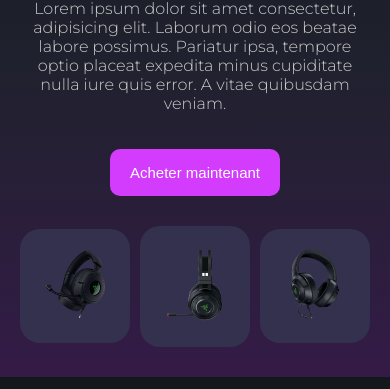
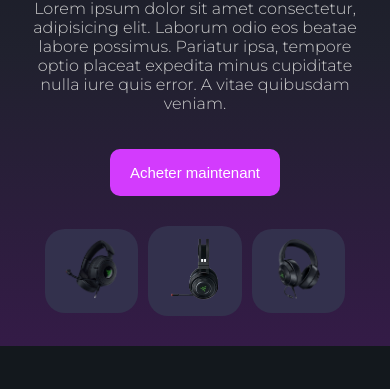
Before and after one commit to Ye4hL0w/TP1WEB, a plain HTML site: page index.html in a window 390 px wide. Shown: the part 243-632 px from the top of the page. Drawn offline with Linux system fonts and the light colour scheme.

Commit message:
Update index.css

```diff
--- a/index.css
+++ b/index.css
@@ -288,25 +288,27 @@ footer p:hover {
 
     .mini-images {
         display: flex;
-        justify-self: center;
+        flex-direction: row;
+        flex-wrap: wrap;
+        justify-content: center;
         gap: 10px;
-   }
+        padding: 0 20px;
+    }
 
     .mini {
         margin: 0;
+        padding: 10px;
+        width: calc(33.33% - 10px);
+        max-width: 100px;
+        box-sizing: border-box;
     }
 
-	.mini-images {
-		display: flex;
-		justify-content: center;
-		gap: 10px;
-	}
-
-	.mini img {
-		width: 20vw;
-		height: auto;
-		max-width: 70px;
-	}
+    .mini img {
+        width: 100%;
+        height: auto;
+        max-width: 60px;
+        object-fit: contain;
+    }
 
 	footer {
 		justify-content: center;
@@ -366,3 +368,20 @@ footer p:hover {
         display: inline-block;
     }
 }
+
+/* Ajoutez cette media query spécifique pour iPhone XS */
+@media screen and (max-width: 375px) {
+    .mini-images {
+        padding: 0 10px;
+    }
+
+    .mini {
+        padding: 8px;
+        width: calc(33.33% - 8px);
+        max-width: 90px;
+    }
+
+    .mini img {
+        max-width: 50px;
+    }
+}
```
